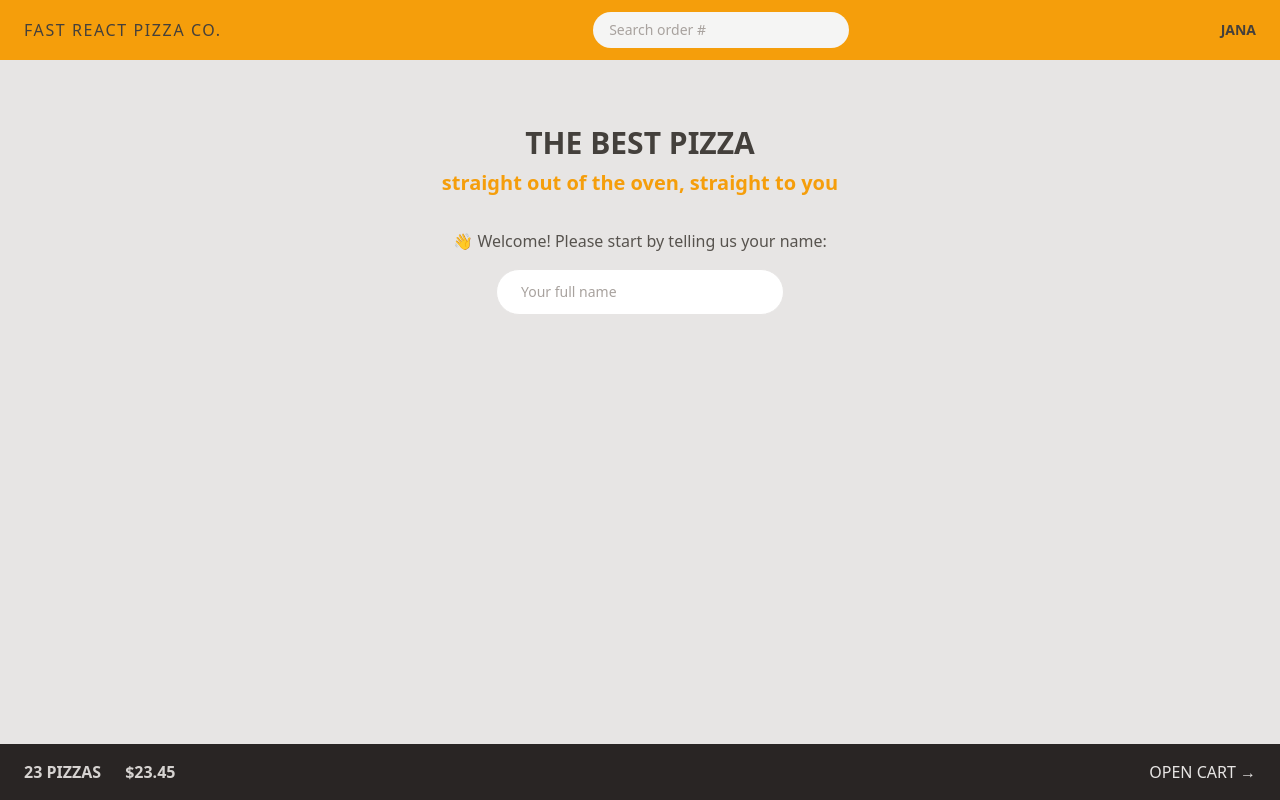
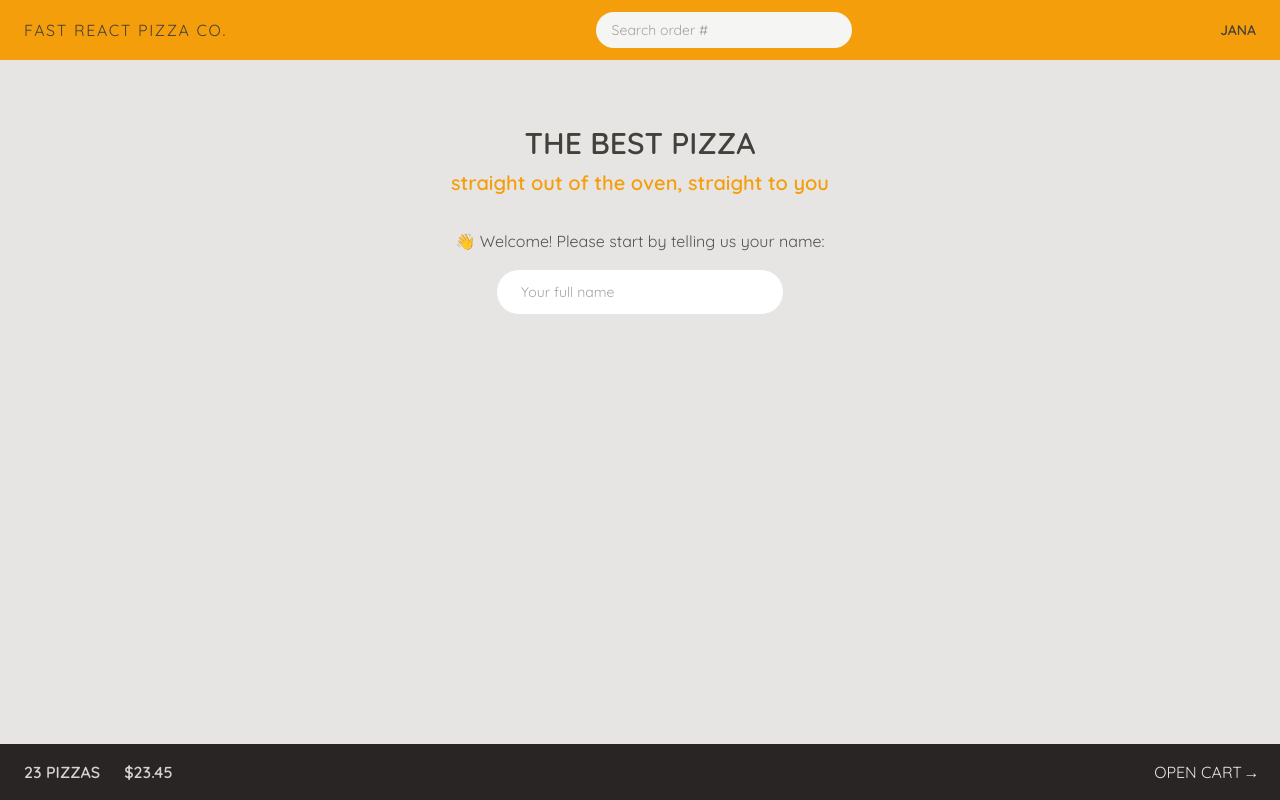
Before and after one commit to JanaTSCH/pizza-react, a React (Vite) app in the folder fast-react-pizza/: page / in a window 1280 px wide. Built offline with nearby package versions, Linux system fonts and the light colour scheme.

Commit message:
tailwind custom font

```diff
--- a/fast-react-pizza/index.html
+++ b/fast-react-pizza/index.html
@@ -4,6 +4,9 @@
     <meta charset="UTF-8" />
     <link rel="icon" type="image/svg+xml" href="/vite.svg" />
     <meta name="viewport" content="width=device-width, initial-scale=1.0" />
+    <link rel="preconnect" href="https://fonts.googleapis.com">
+    <link rel="preconnect" href="https://fonts.gstatic.com" crossorigin>
+    <link href="https://fonts.googleapis.com/css2?family=Quicksand:wght@300..700&display=swap" rel="stylesheet">
     <title>Vite + React</title>
   </head>
   <body class="bg-stone-100 text-stone-700">
--- a/fast-react-pizza/src/index.css
+++ b/fast-react-pizza/src/index.css
@@ -8,13 +8,12 @@
     focus:outline-none
     focus:ring focus:ring-yellow-400 md:px-6 md:py-3;
   }
-}
 
-/* https://dev.to/afif/i-made-100-css-loaders-for-your-next-project-4eje */
+  /* https://dev.to/afif/i-made-100-css-loaders-for-your-next-project-4eje */
 .loader {
   width: 45px;
   aspect-ratio: 0.75;
-  --c: no-repeat linear-gradient(#333 0 0);
+  --c: no-repeat linear-gradient(theme(colors.stone.800) 0 0);
   background:
     var(--c) 0% 50%,
     var(--c) 50% 50%,
@@ -49,3 +48,5 @@
       100% 100%;
   }
 }
+
+}
--- a/fast-react-pizza/src/ui/AppLayout.jsx
+++ b/fast-react-pizza/src/ui/AppLayout.jsx
@@ -10,6 +10,7 @@
     <div className=" grid h-screen grid-rows-[auto_1fr_auto]
      bg-stone-200">
       {isLoading && <Loader />}
+
       <Header />
       <div className="overflow-scroll">
         <main className="max-w-3xl mx-auto">
--- a/fast-react-pizza/src/ui/Loader.jsx
+++ b/fast-react-pizza/src/ui/Loader.jsx
@@ -1,5 +1,11 @@
 function Loader() {
-  return <div className="loader"></div>;
+  return (
+    <div className="absolute inset-0 bg-slate-200/50
+    flex items-center justify-center
+    backdrop-blur-sm">
+      <div className="loader"></div>;
+    </div>
+  );
 }
 
 export default Loader;
--- a/fast-react-pizza/tailwind.config.js
+++ b/fast-react-pizza/tailwind.config.js
@@ -1,8 +1,16 @@
 /** @type {import('tailwindcss').Config} */
+// eslint-disable-next-line no-undef
 export default {
   content: ["./index.html", "./src/**/*.{js,ts,jsx,tsx}"],
   theme: {
-    extend: {},
+    fontFamily: {
+      sans: 'Quicksand, monospace',
+    },
+    extend: {
+      height: {
+        screen: "100dvh",
+      },
+    },
   },
   plugins: [],
 };
```
Also changed, not shown: fast-react-pizza/.eslintrc.cjs.
